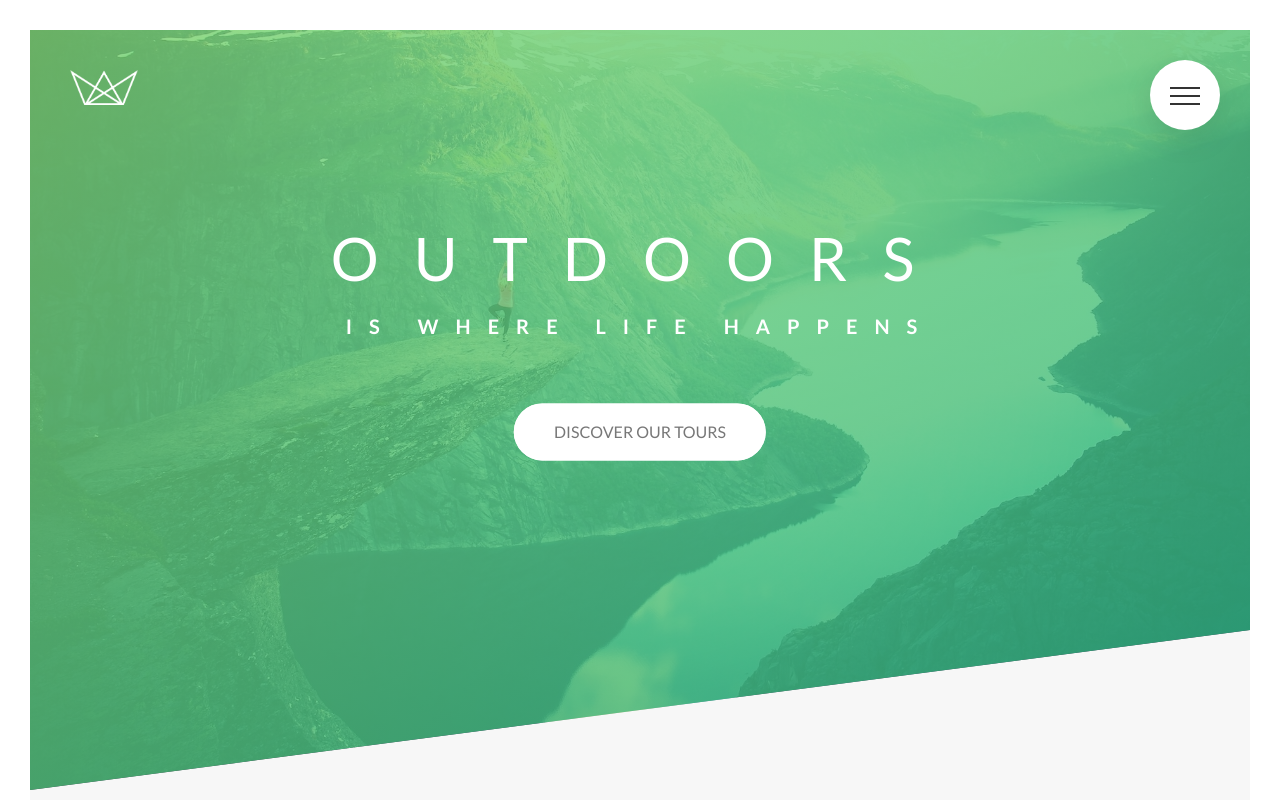
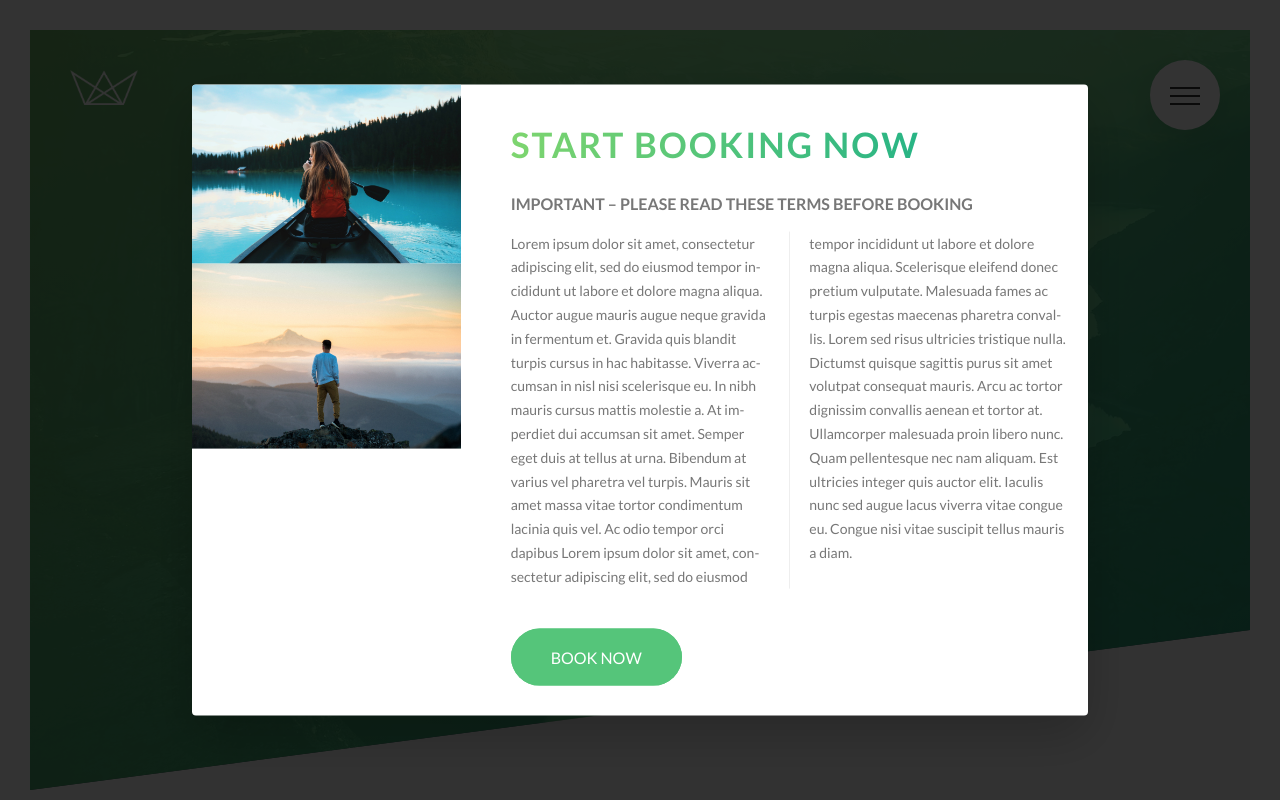
Before and after one commit to geppy00/NatoursProject, a website: page index.html in a window 1280 px wide. Shown: the top 800 px of the page. Drawn offline with Linux system fonts and the light colour scheme.

Commit message:
SITO COMPLETATO (ADESSO IN FASE DI OTTIMIZZAZIONE)

```diff
--- a/index.html
+++ b/index.html
@@ -375,6 +375,24 @@
                 </div>
             </div>
        </footer>
+
+       <div class="popup">
+           <div class="popup__content">
+               <div class="popup__left">
+                    <img src="img/nat-8.jpg" alt="Tour Photo" class="popup__img">
+                    <img src="img/nat-9.jpg" alt="Tour Photo" class="popup__img">
+               </div>
+
+               <div class="popup__right">
+                    <h2 class="heading-secondary u-margin-bottom-small">Start booking now</h2>
+                    <h3 class="heading-tertiary u-margin-bottom-small">Important &ndash; Please read these terms before booking</h3>
+                    <p class="popup__text">
+                        Lorem ipsum dolor sit amet, consectetur adipiscing elit, sed do eiusmod tempor incididunt ut labore et dolore magna aliqua. Auctor augue mauris augue neque gravida in fermentum et. Gravida quis blandit turpis cursus in hac habitasse. Viverra accumsan in nisl nisi scelerisque eu. In nibh mauris cursus mattis molestie a. At imperdiet dui accumsan sit amet. Semper eget duis at tellus at urna. Bibendum at varius vel pharetra vel turpis. Mauris sit amet massa vitae tortor condimentum lacinia quis vel. Ac odio tempor orci dapibus Lorem ipsum dolor sit amet, consectetur adipiscing elit, sed do eiusmod tempor incididunt ut labore et dolore magna aliqua. Scelerisque eleifend donec pretium vulputate. Malesuada fames ac turpis egestas maecenas pharetra convallis. Lorem sed risus ultricies tristique nulla. Dictumst quisque sagittis purus sit amet volutpat consequat mauris. Arcu ac tortor dignissim convallis aenean et tortor at. Ullamcorper malesuada proin libero nunc. Quam pellentesque nec nam aliquam. Est ultricies integer quis auctor elit. Iaculis nunc sed augue lacus viverra vitae congue eu. Congue nisi vitae suscipit tellus mauris a diam.
+                    </p>
+                    <a href="#" class="btn btn--green">Book now</a>
+               </div>
+           </div>
+       </div>
     </body>
 </html>
 
--- a/sass/abstract/_mixins.scss
+++ b/sass/abstract/_mixins.scss
@@ -5,3 +5,10 @@
         clear: both;
     }
 }
+
+@mixin absoluteCenter {
+    position: absolute;
+    top: 50%;
+    left: 50%;
+    transform: translate(-50%, -50%);
+}
--- /dev/null
+++ b/sass/components/_popup.scss
@@ -0,0 +1,54 @@
+.popup {
+    height: 100vh;
+    width: 100%;
+    position: fixed;
+    top: 0;
+    left: 0;
+    z-index: 9999;
+    background-color: rgba($color-black, .8);
+
+    &__content {
+        @include absoluteCenter;
+        width: 70%;
+        background-color: $color-text-white;
+        box-shadow: 0 2rem 5rem rgba($color-black, .2);
+        border-radius: 4px;
+        display: table;
+        overflow: hidden;
+    }
+
+    &__left {
+        width: 33.333333%;
+        display: table-cell;
+    }
+
+    &__right {
+        width: 66.666667%;
+        display: table-cell;
+        vertical-align: middle;
+        padding: 3rem 2rem;
+    }
+
+    &__img {
+        display: block;
+        width: 90%;
+        height: auto;
+    }
+
+    &__text{
+        font-size: 1.4rem;
+        margin-bottom: 4rem;
+
+        -moz-column-count: 2;
+        -moz-column-gap: 4rem;
+        -moz-column-rule: 1px solid $color-gray-light-2;
+        column-count: 2;
+        column-gap: 4rem;
+        column-rule: 1px solid $color-gray-light-2;
+
+        -moz-hyphens: auto;
+        -ms-hyphens: auto;
+        -webkit-hyphens: auto;
+        hyphens: auto;
+    }
+}
--- a/sass/main.scss
+++ b/sass/main.scss
@@ -15,6 +15,7 @@
 @import "components/features-box";
 @import "components/form";
 @import "components/story";
+@import "components/popup";
 
 @import "layout/grid";
 @import "layout/footer";
```
Also changed, not shown: css/style.css.
